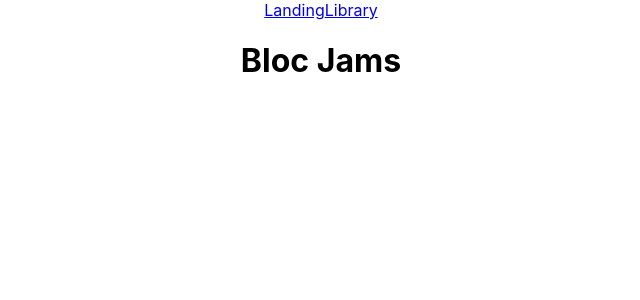
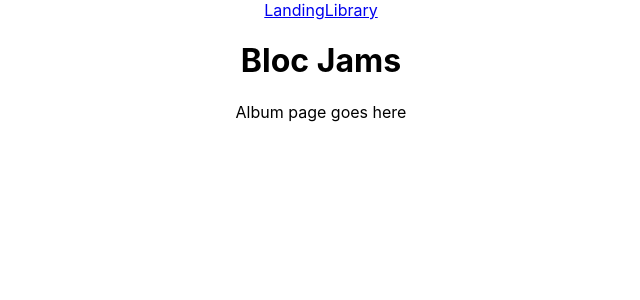
Before and after one commit to nahitarules/bloc-jams-react, a React (Create React App) app: page /album in a window 1280 px wide. Shown: the top 300 px of the page, without its empty margins (319-959 px from the left). Built offline with nearby package versions, Linux system fonts and the light colour scheme.

Commit message:
routing assignment complete

```diff
--- a/src/App.js
+++ b/src/App.js
@@ -3,6 +3,7 @@
 import './App.css';
 import Landing from './components/Landing';
 import Library from './components/Library';
+import Album from './components/Album'
 
 class App extends Component {
   render() {
@@ -18,6 +19,7 @@
       <main>
         <Route exact path="/" component={Landing} />
         <Route path="/library" component={Library} />
+        <Route path="/album" component={Album} />
       </main>
       </div>
     );
--- /dev/null
+++ b/src/components/Album.js
@@ -0,0 +1,9 @@
+import React from 'react';
+
+const Album = () => (
+  <section className="album">
+    Album page goes here
+  </section>
+);
+
+export default Album;
```
